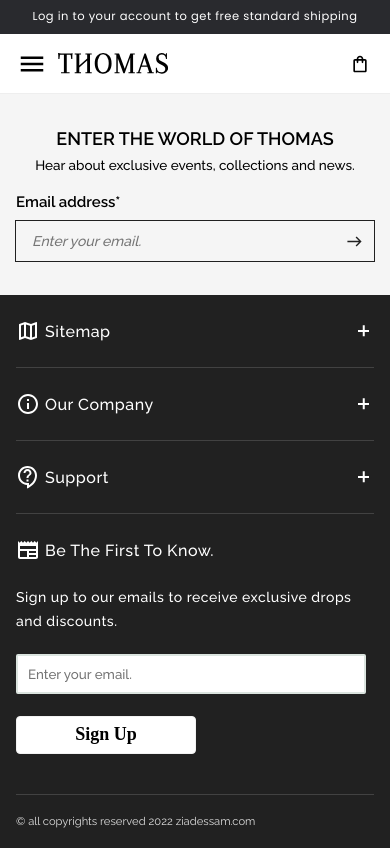
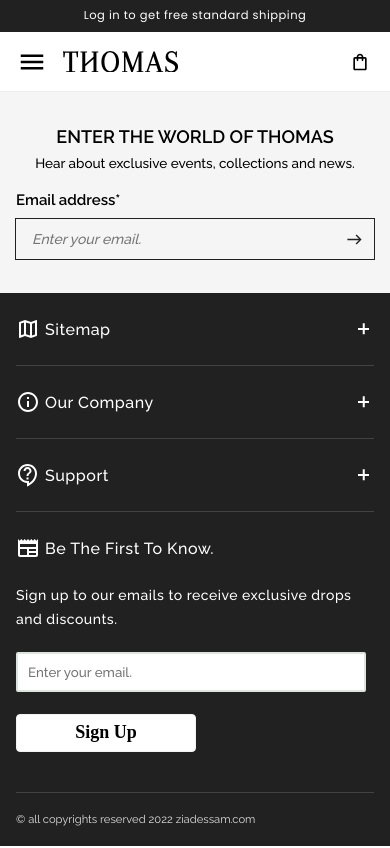
Before and after one commit to zeyad-essam/thomas-clothing, a React (Create React App) app in the folder client/: page /products in a window 390 px wide. Built offline with nearby package versions, Linux system fonts and the light colour scheme; no server answers; a web font is replaced by a local one; what use-query-params would draw is missing.

Commit message:
adding some style changes

```diff
--- a/client/src/components/Layout/Header/Header.module.css
+++ b/client/src/components/Layout/Header/Header.module.css
@@ -28,7 +28,7 @@
 .header .header_left button {
   border: 0;
   padding: 0;
-  margin-right: 10px;
+  margin-right: 15px;
   background: none;
   width: 32px;
   height: 32px;
@@ -71,6 +71,6 @@
   }
 
   .header .header_left .logo a {
-    width: 110px;
+    width: 115px;
   }
 }
--- a/client/src/components/Layout/Header/TopSlider/TopSlider.module.css
+++ b/client/src/components/Layout/Header/TopSlider/TopSlider.module.css
@@ -1,5 +1,5 @@
 .slider_wrapper {
-  background-color: #292a2e;
+  background-color: #212121;
 }
 
 .link_wrapper {
--- a/client/src/components/Layout/Header/TopSlider/index.js
+++ b/client/src/components/Layout/Header/TopSlider/index.js
@@ -43,9 +43,7 @@
       <Swiper {...swiperSettings}>
         <SwiperSlide>
           <div className={classes.link_wrapper}>
-            <Link to="/auth/login">
-              Log in to your account to get free standard shipping
-            </Link>
+            <Link to="/auth/login">Log in to get free standard shipping</Link>
           </div>
         </SwiperSlide>
         <SwiperSlide>
--- a/client/src/components/products/PageHeader/PageHeader.module.css
+++ b/client/src/components/products/PageHeader/PageHeader.module.css
@@ -7,7 +7,7 @@
   text-align: center;
   text-transform: uppercase;
   font-size: 27px;
-  font-weight: 600;
+  font-weight: 700;
   margin-bottom: 10px;
   color: #212121;
 }
--- a/client/src/index.css
+++ b/client/src/index.css
@@ -34,7 +34,7 @@
   --error-color: #df5858;
   --success-color: #5cb85c;
   --header-height: 80px;
-  --top-slider-height: 34px;
+  --top-slider-height: 32px;
 }
 
 @media (max-width: 1600px) {
```
